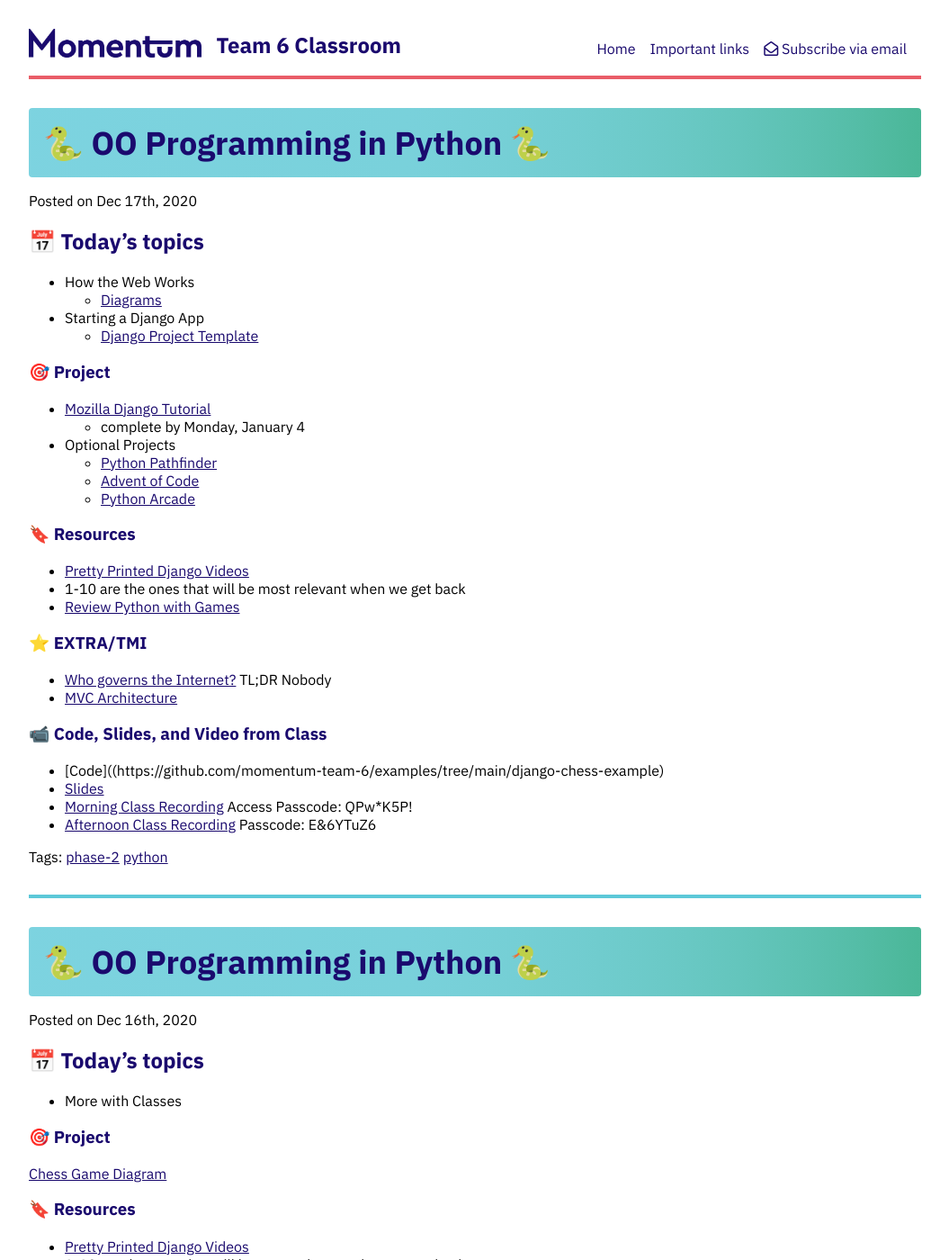
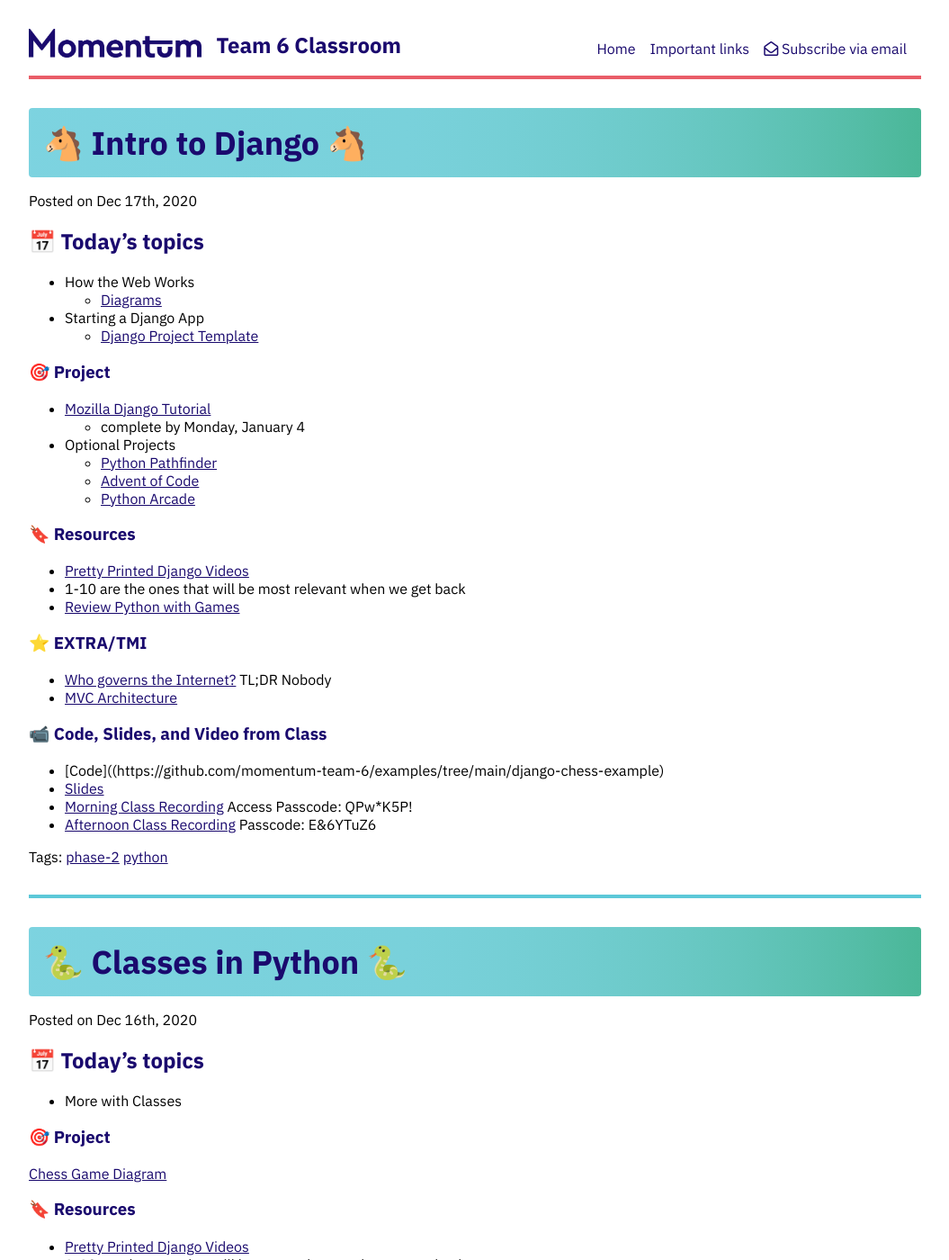
Before and after one commit to momentum-team-6/momentum-team-6.github.io, a Jekyll site: the page built from index.html, in a window 1280 px wide and 1400 px high. Shown: the whole window at 90% size, without its empty margins (112-1167 px from the left). Built offline with Jekyll 4.4.1, drawn with Linux system fonts in a browser that asks for light colours; nearby versions of some CDN libraries; the list of posts is cut into pages by our own code.

Commit message:
update titles

```diff
--- a/_posts/2020-12-16-python-more-classes copy.md
+++ b/_posts/2020-12-16-python-more-classes copy.md
@@ -1,6 +1,6 @@
 ---
 layout: post
-title: 🐍 OO Programming in Python 🐍
+title: 🐍 Classes in Python 🐍
 tags: phase-2 python
 ---
 
--- a/_posts/2020-12-17-django-and-the-web.md
+++ b/_posts/2020-12-17-django-and-the-web.md
@@ -1,6 +1,6 @@
 ---
 layout: post
-title: 🐍 OO Programming in Python 🐍
+title: 🐴 Intro to Django 🐴
 tags: phase-2 python
 ---
 
```
